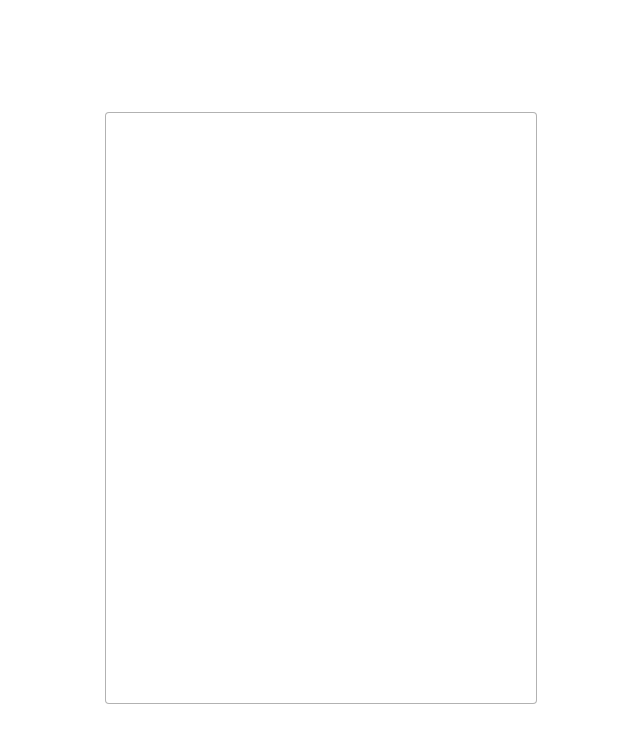
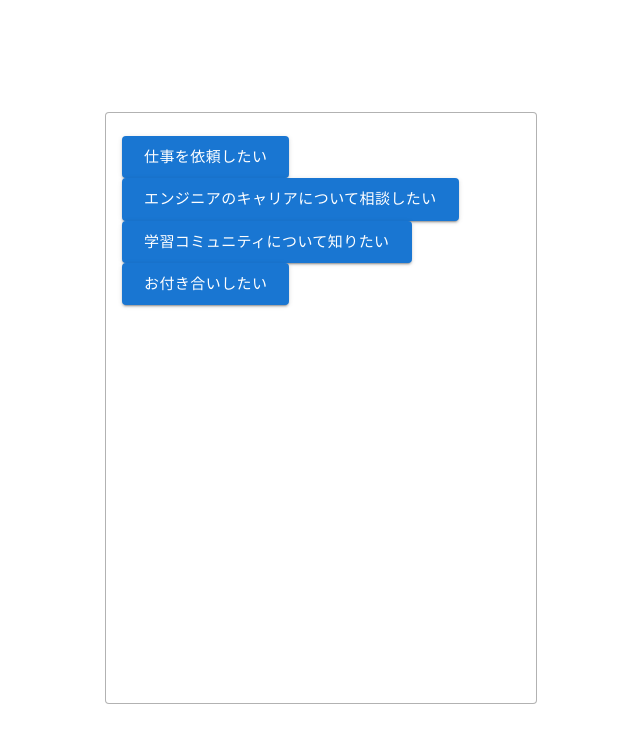
Before and after one commit to Kanako-muff/chatbot-demo, a React (Create React App) app: page / in a window 1280 px wide. Shown: the top 742 px of the page, without its empty margins (319-959 px from the left). Built offline with nearby package versions, Linux system fonts and the light colour scheme.

Commit message:
added components

```diff
--- a/package.json
+++ b/package.json
@@ -3,6 +3,9 @@
   "version": "0.1.0",
   "private": true,
   "dependencies": {
+    "@emotion/react": "^11.10.6",
+    "@emotion/styled": "^11.10.6",
+    "@mui/material": "^5.11.12",
     "@testing-library/jest-dom": "^5.16.5",
     "@testing-library/react": "^13.4.0",
     "@testing-library/user-event": "^13.5.0",
--- a/src/App.jsx
+++ b/src/App.jsx
@@ -1,6 +1,7 @@
 import React from 'react';
 import defaultDataset from './dataset';
 import './assets/styles/style.css'
+import { AnswersList } from './components/index';
 
 class App extends React.Component {
 
@@ -15,11 +16,25 @@
     }
   }
 
+  initAnswer = () => {
+    const initDataset = this.state.dataset[this.state.currentId];
+    const initAnswers = initDataset.answers;
+
+    this.setState({
+      answers: initAnswers
+    })
+  }
+
+  //run render ▶︎ run initAnswer function （set the data of initAnswers ← dataset.js "init": answers）
+  componentDidMount(){
+    this.initAnswer()
+  }
+
   render() {
     return (
       <section className='c-section'>
         <div className='c-box'>
-
+          <AnswersList answers = {this.state.answers} />
         </div>
       </section>
     );
--- /dev/null
+++ b/src/components/Answer.jsx
@@ -0,0 +1,15 @@
+import React from 'react';
+import Button from '@mui/material/Button';
+import Stack from '@mui/material/Stack';
+
+const Answer = (props) => {
+    return(
+        <Stack direction="row" spacing={2}>
+            <Button size="large" variant="contained">
+                {props.content}
+            </Button>
+        </Stack>
+    );
+}
+
+export default Answer;
--- /dev/null
+++ b/src/components/AnswersList.jsx
@@ -0,0 +1,14 @@
+import React from 'react';
+import Answer from './Answer';
+
+const AnswersList = (props) =>{
+    return(
+        <div className='c-grid__answer'>
+            {props.answers.map((value, index) => {
+                return <Answer content={value.content} key={index.toString()} />
+            })}
+        </div>
+    );
+}
+
+export default AnswersList;
--- /dev/null
+++ b/src/components/index.js
@@ -0,0 +1,5 @@
+/* Entry Point */
+/* : allows App.jsx to import all the files in this files at once. */
+
+export {default as AnswersList} from "./AnswersList";
+export {default as Answer} from "./Answer";
```
Also changed, not shown: 1 other file (tests, documents, lock files or other folders).
